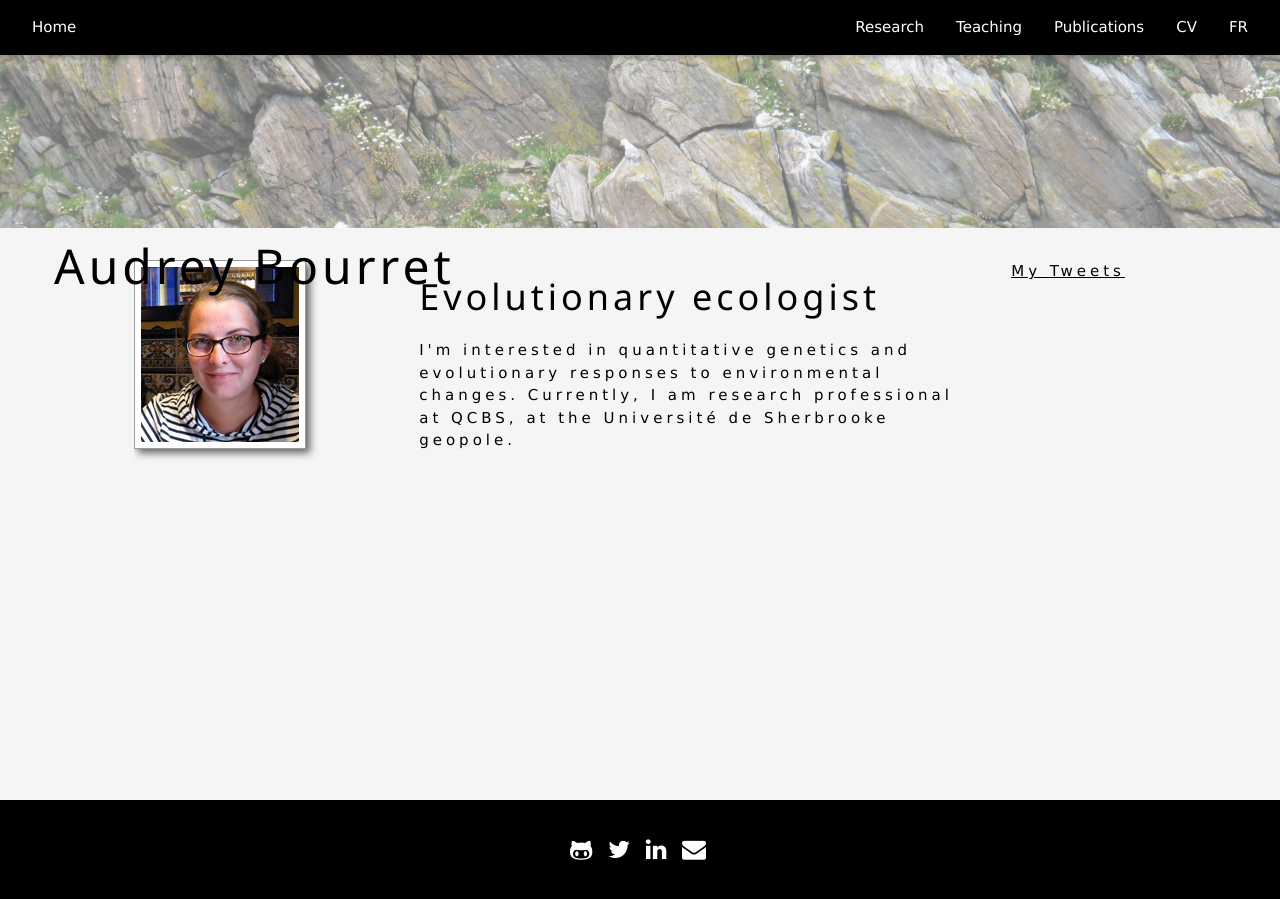
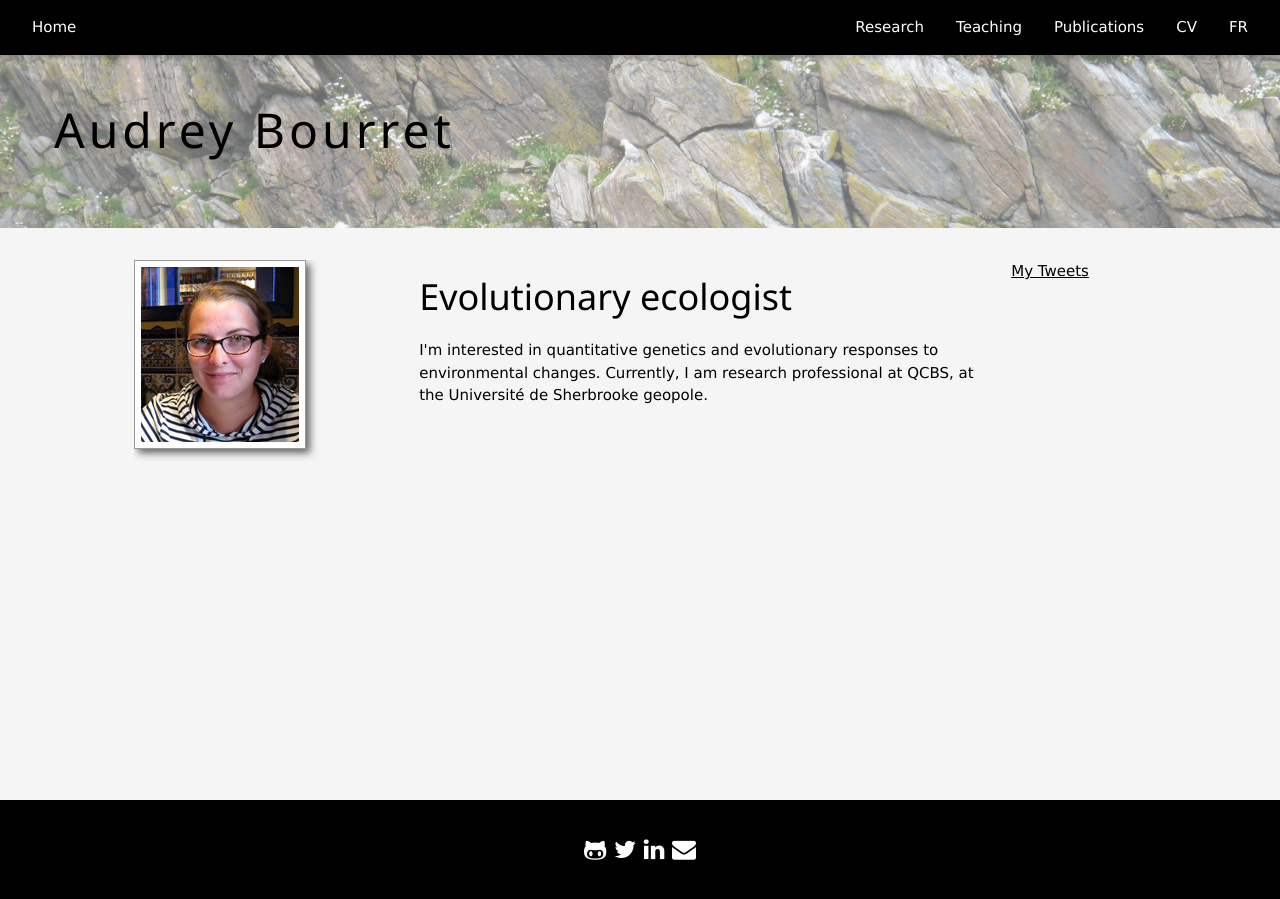
Before and after one commit to biodray/biodray.github.io, a Jekyll site: the page built from index.html, in a window 1280 px wide. Built offline with Jekyll 4.4.1, drawn with Linux system fonts in a browser that asks for light colours; comment, search, counter and statistics services are not loaded.

Commit message:
Missing /div

```diff
--- a/_layouts/default.html
+++ b/_layouts/default.html
@@ -23,7 +23,7 @@
     background-color: WhiteSmoke;
   }
   footer{
-      position:fixed;
+      position:absolute;
       bottom:0;
       width:100%;
   }
@@ -60,6 +60,7 @@
     <img  class="center fit w3-opacity" src="https://biodray.github.io/assets/img/border.JPG" alt="Rock">
   <div class="w3-display-left w3-padding-large">
     <h1 class="w3-xxxlarge" style="padding-left: 30px;">{{ page.title }}</h1>
+  </div>
 </div>
 
 <!-- Content in each page -->
```
